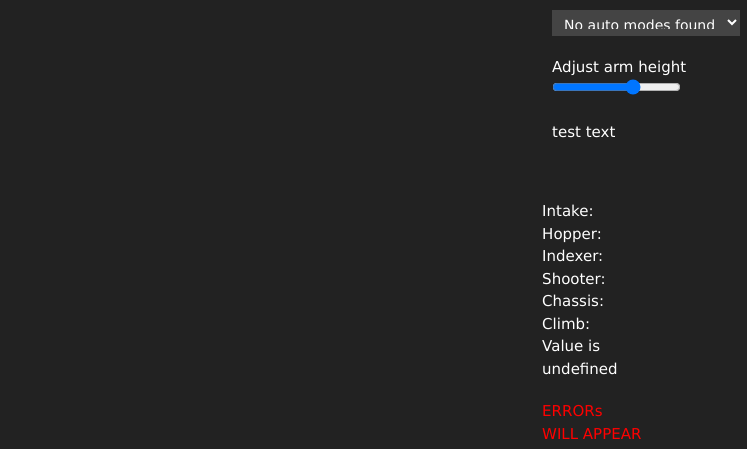
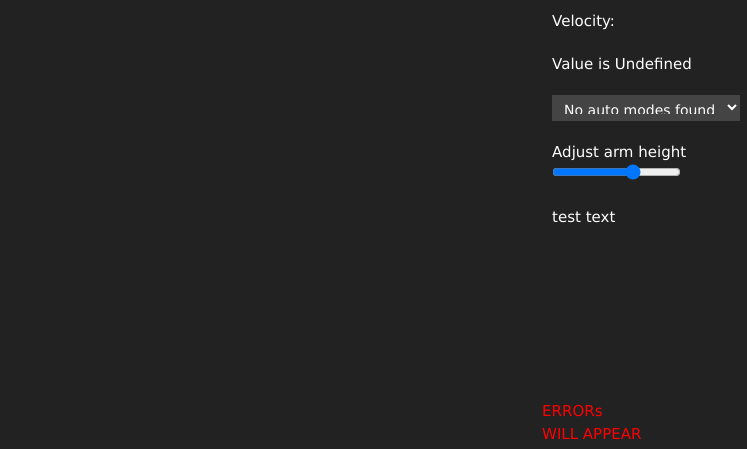
Before and after one commit to FusionCorps/dashboard, an Electron app: page src/index.html in a window 1366 px wide. Shown: the top 449 px of the page, 619-1366 px from the left. Drawn offline with nearby package versions, Linux system fonts and the light colour scheme; no server answers.

Commit message:
This thing
is cool

```diff
--- a/src/index.html
+++ b/src/index.html
@@ -151,15 +151,9 @@
     <aside>
         <!-- Example button which toggles /SmartDashboard/exampleValue NetworkTables value.
             The <p> below then says the value. -->
-        <div id="subsystems">
-            <p>Intake:
-                Hopper:
-                Indexer:
-                Shooter:
-                Chassis:
-                Climb:
-            </p>
-            <p id="example-readout">Value is undefined</p>
+        <p>Velocity:</p>
+        <div id="robotVelocity">
+            <p>Value is Undefined</p>
         </div>
         <!-- Autonomous selector -->
         <div class="select-container">
--- a/src/ui.js
+++ b/src/ui.js
@@ -18,7 +18,8 @@ let ui = {
         readout: document.getElementById('example-readout').firstChild
     },
     autoSelect: document.getElementById('auto-select'),
-    armPosition: document.getElementById('arm-position')
+    armPosition: document.getElementById('arm-position'),
+    robotVelocity: document.getElementById("robotVelocity"),
 };
 
 // Key Listeners
@@ -34,7 +35,14 @@ let updateGyro = (key, value) => {
     ui.gyro.arm.style.transform = `rotate(${ui.gyro.visualVal}deg)`;
     ui.gyro.number.textContent = ui.gyro.visualVal + 'º';
 };
+
+let updateVelocity = (key, value) => {
+    ui.robotVelocity.value = value;
+}
+
+
 NetworkTables.addKeyListener('/SmartDashboard/drive/navx/yaw', updateGyro);
+NetworkTables.addKeyListener('/SmartDashboard/Shooter/ShooterTalonB/Velocity', updateGyro)
 
 // The following case is an example, for a robot with an arm at the front.
 NetworkTables.addKeyListener('/SmartDashboard/arm/encoder', (key, value) => {
```
Also changed, not shown: README.md.
